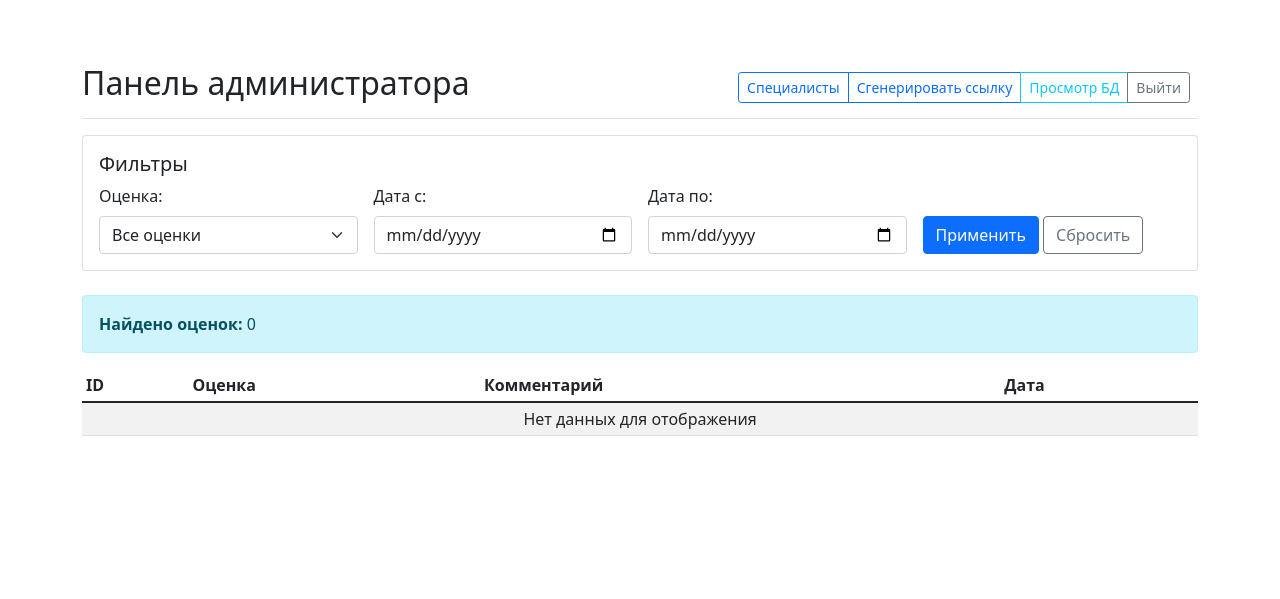
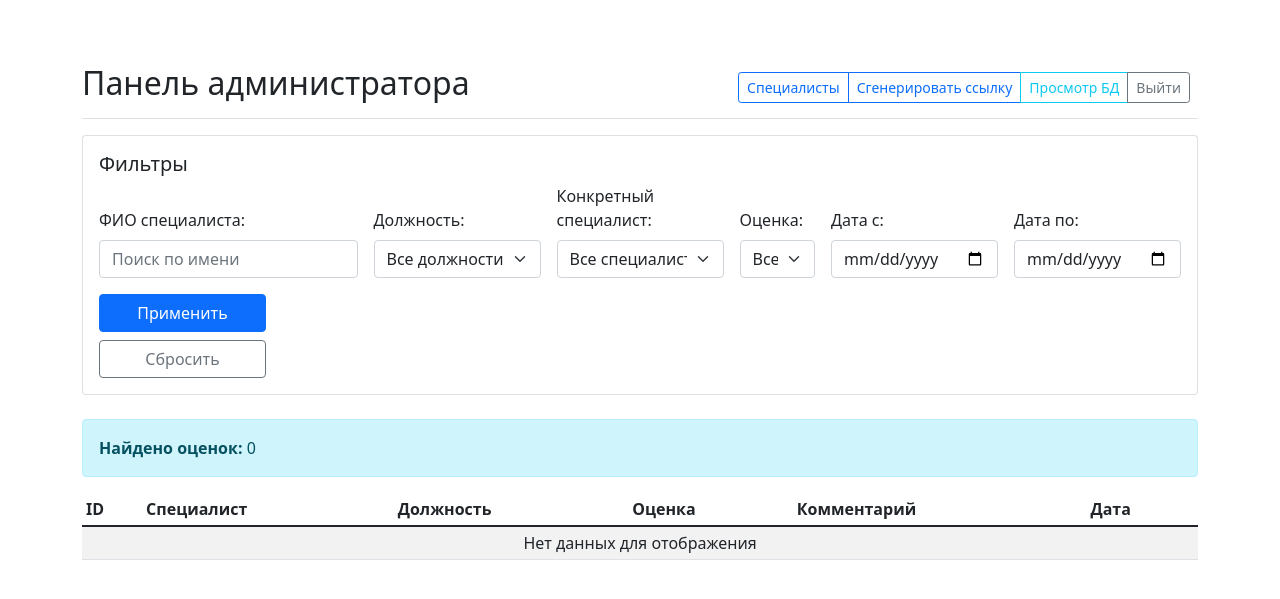
Before and after one commit to dolgopoloven/feedback-collector, a Flask app: page /admin in a window 1280 px wide. Shown: the top 599 px of the page. Run offline with Flask 3, Linux system fonts and the light colour scheme; the visitor is signed in with stand-in values (Sample User, id 1).

Commit message:
фильтры по специальности

```diff
--- a/app.py
+++ b/app.py
@@ -181,9 +181,104 @@
     session.pop('admin_logged_in', None)
     return redirect(url_for('index'))
 
+
 @app.route('/admin')
 @admin_required
 def admin_dashboard():
+    # Получаем параметры фильтрации из URL
+    score_filter = request.args.get('score', type=int)
+    specialist_filter = request.args.get('specialist', type=int)
+    name_filter = request.args.get('name', '').strip()
+    position_filter = request.args.get('position', '').strip()
+    date_from_str = request.args.get('date_from')
+    date_to_str = request.args.get('date_to')
+
+    # Начинаем с базового запроса
+    query = Assessment.query
+
+    # Применяем фильтр по оценке
+    if score_filter:
+        query = query.filter(Assessment.score == score_filter)
+
+    # Применяем фильтр по ID специалиста
+    if specialist_filter:
+        query = query.join(AssessmentLink).filter(AssessmentLink.specialist_id == specialist_filter)
+
+    # Применяем фильтр по ФИО специалиста (поиск по подстроке)
+    if name_filter:
+        query = query.join(AssessmentLink).join(Specialist).filter(
+            Specialist.name.ilike(f'%{name_filter}%')
+        )
+
+    # Применяем фильтр по должности специалиста (поиск по подстроке)
+    if position_filter:
+        query = query.join(AssessmentLink).join(Specialist).filter(
+            Specialist.position.ilike(f'%{position_filter}%')
+        )
+
+    # Применяем фильтр по дате "ОТ"
+    if date_from_str:
+        try:
+            date_from = datetime.strptime(date_from_str, '%Y-%m-%d')
+            query = query.filter(Assessment.created_at >= date_from)
+        except ValueError:
+            pass
+
+    # Применяем фильтр по дате "ДО"
+    if date_to_str:
+        try:
+            date_to = datetime.strptime(date_to_str, '%Y-%m-%d')
+            date_to = date_to.replace(hour=23, minute=59, second=59)
+            query = query.filter(Assessment.created_at <= date_to)
+        except ValueError:
+            pass
+
+    # Выполняем запрос
+    assessments = query.order_by(Assessment.created_at.desc()).all()
+
+    # Получаем всех специалистов для фильтра
+    specialists = Specialist.query.filter_by(is_active=True).order_by(Specialist.name).all()
+
+    # Рассчитываем статистику
+    total_assessments = len(assessments)
+    average_score = round(sum(a.score for a in assessments) / total_assessments, 2) if total_assessments > 0 else 0
+
+    # Статистика по выбранному специалисту
+    specialist_stats = {}
+    if specialist_filter:
+        specialist = Specialist.query.get(specialist_filter)
+        if specialist:
+            specialist_scores = [a.score for a in assessments]
+            specialist_stats = {
+                'name': specialist.name,
+                'position': specialist.position,
+                'total': len(specialist_scores),
+                'average': round(sum(specialist_scores) / len(specialist_scores), 2) if specialist_scores else 0,
+                'min': min(specialist_scores) if specialist_scores else 0,
+                'max': max(specialist_scores) if specialist_scores else 0
+            }
+
+    # Уникальные должности для фильтра
+    unique_positions = db.session.query(Specialist.position).distinct().filter(Specialist.position.isnot(None)).all()
+    positions = [pos[0] for pos in unique_positions if pos[0]]
+
+    return render_template(
+        'admin/dashboard.html',
+        assessments=assessments,
+        specialists=specialists,
+        positions=positions,
+        total_assessments=total_assessments,
+        average_score=average_score,
+        specialist_stats=specialist_stats,
+        current_score_filter=score_filter,
+        current_specialist_filter=specialist_filter,
+        current_name_filter=name_filter,
+        current_position_filter=position_filter,
+        current_date_from=date_from_str,
+        current_date_to=date_to_str
+    )
+
+""" def admin_dashboard():
     score_filter = request.args.get('score', type=int)
     specialist_filter = request.args.get('specialist', type=int)
     date_from_str = request.args.get('date_from')
@@ -243,7 +338,7 @@
         current_date_from=date_from_str,
         current_date_to=date_to_str
     )
-
+ """
 @app.route('/admin/generate-link', methods=['GET', 'POST'])
 @admin_required
 def generate_link():
--- a/templates/admin/dashboard.html
+++ b/templates/admin/dashboard.html
@@ -19,29 +19,65 @@
         <h5 class="card-title">Фильтры</h5>
         <form method="GET" action="{{ url_for('admin_dashboard') }}">
             <div class="row g-3 align-items-end">
+                <!-- Фильтр по ФИО специалиста -->
                 <div class="col-md-3">
+                    <label for="name" class="form-label">ФИО специалиста:</label>
+                    <input type="text" class="form-control" id="name" name="name"
+                           placeholder="Поиск по имени" value="{{ current_name_filter or '' }}">
+                </div>
+
+                <!-- Фильтр по должности -->
+                <div class="col-md-2">
+                    <label for="position" class="form-label">Должность:</label>
+                    <select class="form-select" id="position" name="position">
+                        <option value="">Все должности</option>
+                        {% for position in positions %}
+                            <option value="{{ position }}" {% if current_position_filter == position %}selected{% endif %}>
+                                {{ position }}
+                            </option>
+                        {% endfor %}
+                    </select>
+                </div>
+
+                <!-- Фильтр по конкретному специалисту -->
+                <div class="col-md-2">
+                    <label for="specialist" class="form-label">Конкретный специалист:</label>
+                    <select class="form-select" id="specialist" name="specialist">
+                        <option value="">Все специалисты</option>
+                        {% for specialist in specialists %}
+                            <option value="{{ specialist.id }}" {% if current_specialist_filter == specialist.id %}selected{% endif %}>
+                                {{ specialist.name }}
+                            </option>
+                        {% endfor %}
+                    </select>
+                </div>
+
+                <!-- Фильтр по оценке -->
+                <div class="col-md-1">
                     <label for="score" class="form-label">Оценка:</label>
                     <select class="form-select" id="score" name="score">
-                        <option value="">Все оценки</option>
+                        <option value="">Все</option>
                         {% for i in range(1, 11) %}
                             <option value="{{ i }}" {% if current_score_filter == i %}selected{% endif %}>{{ i }}</option>
                         {% endfor %}
                     </select>
                 </div>
 
-                <div class="col-md-3">
+                <!-- Фильтр по дате -->
+                <div class="col-md-2">
                     <label for="date_from" class="form-label">Дата с:</label>
                     <input type="date" class="form-control" id="date_from" name="date_from" value="{{ current_date_from or '' }}">
                 </div>
 
-                <div class="col-md-3">
+                <div class="col-md-2">
                     <label for="date_to" class="form-label">Дата по:</label>
                     <input type="date" class="form-control" id="date_to" name="date_to" value="{{ current_date_to or '' }}">
                 </div>
 
-                <div class="col-md-3">
-                    <button type="submit" class="btn btn-primary">Применить</button>
-                    <a href="{{ url_for('admin_dashboard') }}" class="btn btn-outline-secondary">Сбросить</a>
+                <!-- Кнопки -->
+                <div class="col-md-2">
+                    <button type="submit" class="btn btn-primary w-100">Применить</button>
+                    <a href="{{ url_for('admin_dashboard') }}" class="btn btn-outline-secondary w-100 mt-2">Сбросить</a>
                 </div>
             </div>
         </form>
@@ -59,6 +95,8 @@
         <thead>
             <tr>
                 <th scope="col">ID</th>
+                <th scope="col">Специалист</th>
+                <th scope="col">Должность</th>
                 <th scope="col">Оценка</th>
                 <th scope="col">Комментарий</th>
                 <th scope="col">Дата</th>
```
Also changed, not shown: other parts of templates/admin/dashboard.html (+27 -4 lines).
